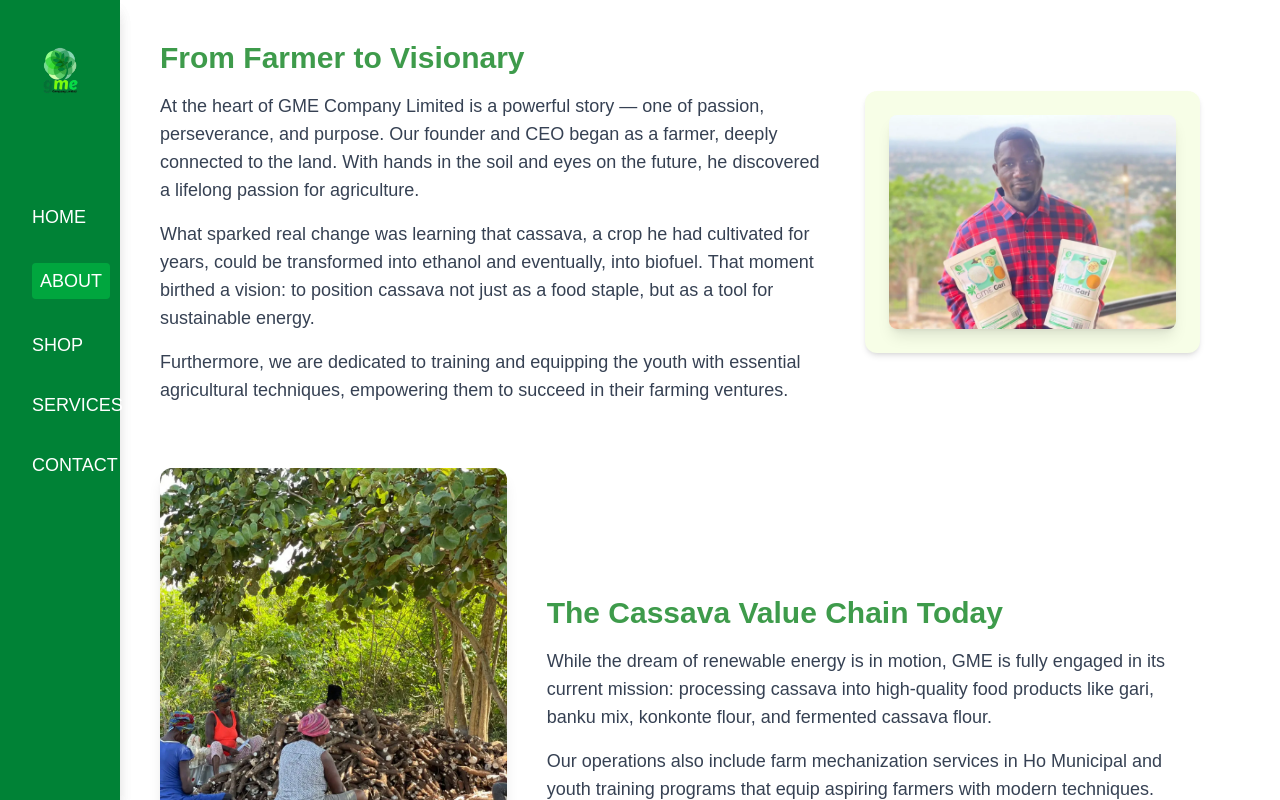
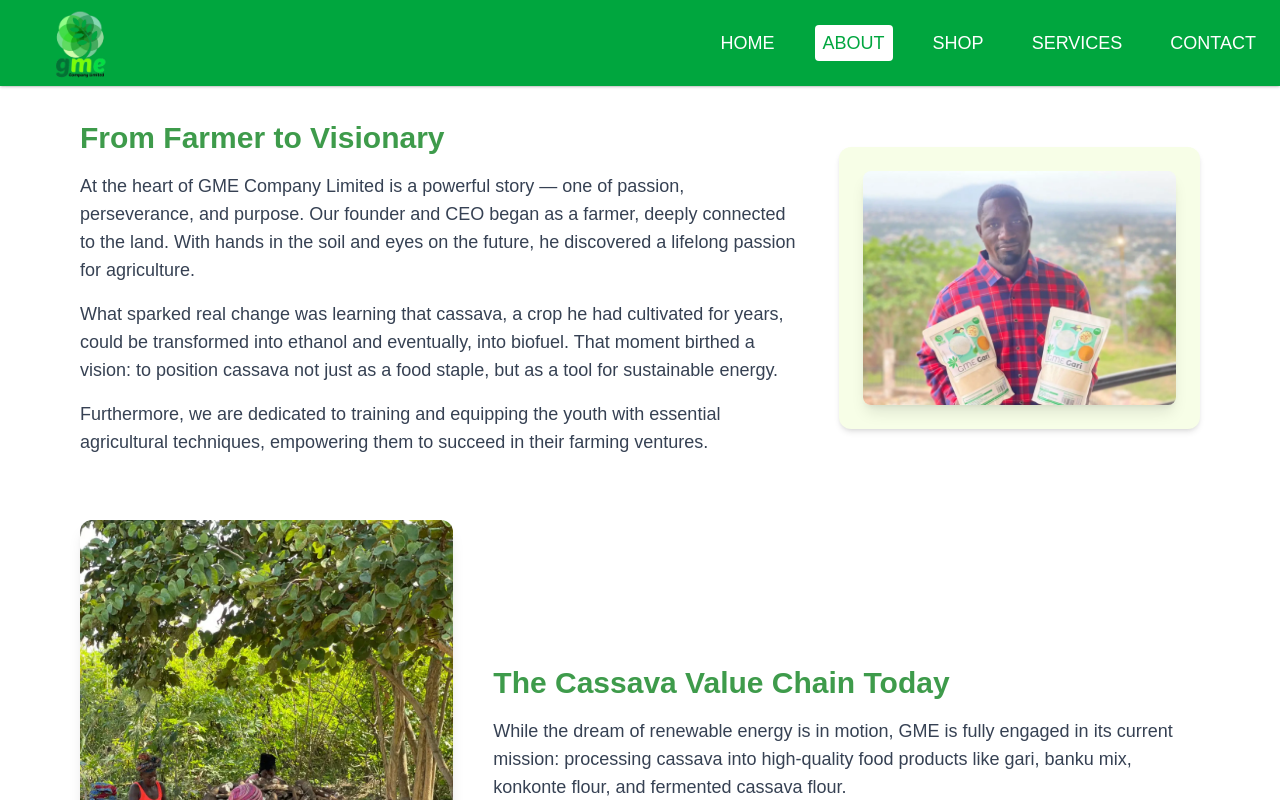
Before and after one commit to nkunimosei24/GME-Company, a React (Vite) app: page /aboutus in a window 1280 px wide. Shown: the top 800 px of the page. Built offline with nearby package versions, Linux system fonts and the light colour scheme; a web font is replaced by a local one.

Commit message:
Worked on the navbar

```diff
--- a/src/components/Footer.jsx
+++ b/src/components/Footer.jsx
@@ -6,7 +6,7 @@
 
 const Footer = () => {
   return (
-    <footer className="bg-lime-50 text-black pt-10 pb-6 md:ml-30 border-t border-green-200" id="contact">
+    <footer className="bg-lime-50 text-black pt-10 pb-6 border-t border-green-200" id="contact">
       <div className="container mx-auto px-6 grid grid-cols-1 sm:grid-cols-2 md:grid-cols-3 gap-10">
         {/* Logo and Description */}
         <div>
--- a/src/components/Hero.jsx
+++ b/src/components/Hero.jsx
@@ -37,12 +37,12 @@
 
     return (
         <div
-            className="hero flex flex-col justify-center items-center py-10 px-4 sm:px-6 lg:px-8 bg-cover bg-center transition-all duration-1000 ease-in-out "
+            className="hero flex flex-col justify-center items-center py-10 px-4 sm:px-6 lg:px-8 bg-cover bg-center transition-all duration-1000 ease-in-out  "
             style={{ backgroundImage: `url(${image})`}}
         >
              <div className="absolute inset-0 bg-black/20 z-0" />
             <div className="max-w-7xl mx-auto">
-                <div className="flex flex-col lg:flex-row gap-8 mb-12  items-center justify-center py-20 backdrop-blur-xs backdrop-brightness-75">
+                <div className="flex flex-col lg:flex-row gap-8 mb-12  items-center justify-center py-20 backdrop-blur-xs backdrop-brightness-75 md:mt-20">
                     <div className="relative z-20 px-4 max-w-3xl mx-auto text-center">
                         <div>
                             <div className="flex mb-4 justify-center items-center">
--- a/src/components/Items.jsx
+++ b/src/components/Items.jsx
@@ -47,7 +47,7 @@
 const Items = () => {
     return (
         <div>
-            <section className="py-12 px-4 md:px-16 bg-lime-50 md:ml-20">
+            <section className="py-12 px-4 md:px-16 bg-lime-50 ">
                 <h2 className="text-3xl font-bold mb-6 text-center text-[#1a882ad7]">Our Products</h2>
                 <div className="grid grid-cols-1 sm:grid-cols-2 md:grid-cols-3 gap-8">
                     {products.map(product => (
--- a/src/components/Navbar.jsx
+++ b/src/components/Navbar.jsx
@@ -1,82 +1,185 @@
 import React, { useState, useEffect } from 'react';
-import logo from '../assets/images/logo.webp';
+import logo from '../assets/images/logo.png';
 import { FaBars, FaTimes } from 'react-icons/fa';
-import { Link, useLocation } from 'react-router-dom';
-import { NavLink } from 'react-router-dom';
+import { Link, useLocation, NavLink } from 'react-router-dom';
+
+const Navbar = () => {
+  const [scrolled, setScrolled] = useState(false);
+  const [menuOpen, setMenuOpen] = useState(false);
+  const location = useLocation();
+
+  const path = location.pathname;
+  const isMobile = window.innerWidth < 768;
+  const isAboutPage = path === '/aboutus';
+  const isFullWidth = isMobile || isAboutPage;
+
+  useEffect(() => {
+    // Disable scroll effect on mobile and About page
+    if (isMobile || isAboutPage) return;
+
+    const handleScroll = () => {
+      if (window.scrollY > 80) {
+        setScrolled(true);
+      } else {
+        setScrolled(false);
+      }
+    };
+
+    window.addEventListener('scroll', handleScroll);
+    return () => window.removeEventListener('scroll', handleScroll);
+  }, [isMobile, isAboutPage]);
+
+  // Dynamic styles
+  let bgColor = 'bg-white';
+  let textColor = 'text-black';
+  let hoverColor = 'hover:underline';
+
+  if (isAboutPage) {
+    bgColor = 'bg-green-600';
+    textColor = 'text-white';
+    hoverColor = 'hover:underline';
+  }
 
 
-const Navbar = () => {
-  const [isOpen, setIsOpen] = useState(false);
-  const location = useLocation();
-  const [isMobile, setIsMobile] = useState(window.innerWidth < 768);
 
-  const isAboutPage = location.pathname === '/aboutus';
-
-
-  useEffect(() => {
-    const handleResize = () => setIsMobile(window.innerWidth < 768);
-    window.addEventListener('resize', handleResize);
-    return () => window.removeEventListener('resize', handleResize);
-  }, []);
-
-
-  const bgColor = isAboutPage ? 'bg-green-700' : 'bg-white';
-  const textColor = isAboutPage && isMobile ? 'text-black' : isAboutPage ? 'text-white' : 'text-black';
-  const hoverColor = 'hover:underline';
+  const navClasses = `fixed top-0 left-0 z-50 transition-all duration-300 ${bgColor} ${scrolled && !isFullWidth
+      ? 'w-full shadow-md'
+      : isFullWidth
+        ? 'w-full shadow'
+        : 'w-[90%] left-18 mx-auto mt-4 rounded-md shadow'
+    }`;
 
   return (
-    <>
-
-      <button
-        className={`fixed top-4 left-4 z-50 text-2xl md:hidden ${textColor}`}
-        onClick={() => setIsOpen(!isOpen)}
-      >
-        {isOpen ? <FaTimes /> : <FaBars />}
-      </button>
-
-
-      <div
-        className={`fixed top-0 left-0 h-full w-30 z-40 transform ${isOpen ? 'translate-x-0' : '-translate-x-full'
-          } transition-transform duration-300 ease-in-out md:translate-x-0 md:block ${bgColor} ${textColor} shadow-lg`}
-      >
-        <div className="p-4 flex gap-20 flex-col items-center space-y-6">
-
-          <Link to="/" onClick={() => setIsOpen(false)}>
-            <img src={logo} alt="logo" className="w-32 h-auto mt-6" />
+    <nav className={navClasses}>
+      <div className="px-4  flex justify-between items-center">
+        <Link to="/">
+          <img src={logo} alt="logo" className="w-32 h-auto" />
         </Link>
 
-
-          <div className="flex gap-4 flex-col space-y-4 text-lg font-medium w-full items-start px-4">
-            <NavLink to="/" onClick={() => setIsOpen(false)} className={({ isActive }) =>
-              `${isActive ? 'bg-green-600 text-white rounded px-2 py-1' : ''} hover:underline`
-            }>
+        {/* Desktop Nav */}
+        <div className={`hidden md:flex  space-x-8 items-center ${textColor}`}>
+          <NavLink
+            to="/"
+            className={({ isActive }) =>
+              `font-medium text-lg px-2 py-1 rounded ${isActive ? 'bg-green-600 text-white' : textColor
+              } ${hoverColor}`
+            }
+          >
             HOME
           </NavLink>
-            <NavLink to="/aboutus" onClick={() => setIsOpen(false)} className={({ isActive }) =>
-              `${isActive ? 'bg-green-600 text-white rounded px-2 py-1' : ''} hover:underline`
-            }>
+
+          <NavLink
+            to="/aboutus"
+            className={({ isActive }) =>
+              `font-medium text-lg px-2 py-1 rounded ${isActive ? 'bg-white text-green-600' : textColor
+              } ${hoverColor}`
+            }
+          >
             ABOUT
           </NavLink>
-            <NavLink to="/shop" onClick={() => setIsOpen(false)} className={({ isActive }) =>
-              `${isActive ? 'bg-green-600 text-white rounded px-2 py-1' : ''} hover:underline`
-            }>
+
+          <NavLink
+            to="/shop"
+            className={({ isActive }) =>
+              `font-medium text-lg px-2 py-1 rounded ${isActive ? 'bg-green-600 text-white' : textColor
+              } ${hoverColor}`
+            }
+          >
             SHOP
           </NavLink>
-            <NavLink to="/services" onClick={() => setIsOpen(false)} className={({ isActive }) =>
-              `${isActive ? 'bg-green-600 text-white rounded px-2 py-1' : ''} hover:underline`
-            }>
+
+          <NavLink
+            to="/services"
+            className={({ isActive }) =>
+              `font-medium text-lg px-2 py-1 rounded ${isActive ? 'bg-green-600 text-white' : textColor
+              } ${hoverColor}`
+            }
+          >
             SERVICES
           </NavLink>
-            <NavLink to="/contact" onClick={() => setIsOpen(false)} className={({ isActive }) =>
-              `${isActive ? 'bg-green-600 text-white rounded px-2 py-1' : ''} hover:underline`
-            }>
+
+          <NavLink
+            to="/contact"
+            className={({ isActive }) =>
+              `font-medium text-lg px-2 py-1 rounded ${isActive ? 'bg-green-600 text-white' : textColor
+              } ${hoverColor}`
+            }
+          >
             CONTACT
           </NavLink>
+
         </div>
 
+        {/* Mobile Toggle */}
+        <button
+          className={`md:hidden text-2xl ${textColor}`}
+          onClick={() => setMenuOpen(!menuOpen)}
+        >
+          {menuOpen ? <FaTimes /> : <FaBars />}
+        </button>
       </div>
+
+      {/* Mobile Menu */}
+      {menuOpen && (
+        <div className={`md:hidden px-4 pb-4 space-y-4 flex flex-col ${bgColor} ${textColor}`}>
+          <NavLink
+            to="/"
+            onClick={() => setMenuOpen(false)}
+            className={({ isActive }) =>
+              `font-medium text-lg px-2 py-1 rounded ${isActive ? 'bg-green-600 text-white' : textColor
+              } ${hoverColor}`
+            }
+          >
+            HOME
+          </NavLink>
+
+          <NavLink
+            to="/aboutus"
+            onClick={() => setMenuOpen(false)}
+            className={({ isActive }) =>
+              `font-medium text-lg px-2 py-1 rounded ${isActive ? 'bg-white text-green-600' : textColor
+              } ${hoverColor}`
+            }
+          >
+            ABOUT
+          </NavLink>
+
+          <NavLink
+            to="/shop"
+            onClick={() => setMenuOpen(false)}
+            className={({ isActive }) =>
+              `font-medium text-lg px-2 py-1 rounded ${isActive ? 'bg-green-600 text-white' : textColor
+              } ${hoverColor}`
+            }
+          >
+            SHOP
+          </NavLink>
+
+          <NavLink
+            to="/services"
+            onClick={() => setMenuOpen(false)}
+            className={({ isActive }) =>
+              `font-medium text-lg px-2 py-1 rounded ${isActive ? 'bg-green-600 text-white' : textColor
+              } ${hoverColor}`
+            }
+          >
+            SERVICES
+          </NavLink>
+
+          <NavLink
+            to="/contact"
+            onClick={() => setMenuOpen(false)}
+            className={({ isActive }) =>
+              `font-medium text-lg px-2 py-1 rounded ${isActive ? 'bg-green-600 text-white' : textColor
+              } ${hoverColor}`
+            }
+          >
+            CONTACT
+          </NavLink>
+
         </div>
-    </>
+      )}
+    </nav>
   );
 };
 
--- a/src/components/Testimonials.jsx
+++ b/src/components/Testimonials.jsx
@@ -27,7 +27,7 @@
 
 const Testimonials = () => {
   return (
-    <section className="bg-white py-12 px-4 md:px-16 md:ml-20 ">
+    <section className="bg-white py-12 px-4 md:px-16 ">
       <h2 className="text-3xl font-bold text-center text-[#1a882ad7] mb-10">What Our Customers Say</h2>
       <div className="grid grid-cols-1 md:grid-cols-3 gap-8">
         {testimonials.map((testimonial, index) => (
--- a/src/pages/home/sections/AboutUs.jsx
+++ b/src/pages/home/sections/AboutUs.jsx
@@ -9,7 +9,7 @@
   return (
     <div className=''>
       <Navbar />
-      <div className="px-6 md:px-20 py-10 space-y-16 md:ml-20">
+      <div className="px-6 md:px-20 py-10 space-y-16 md:mt-20">
 
         <section className="flex flex-col md:flex-row items-center gap-10">
 
--- a/src/pages/home/sections/Contact.jsx
+++ b/src/pages/home/sections/Contact.jsx
@@ -22,7 +22,6 @@
 
   return (
     <div>
-      <Navbar />
       <div
   className="relative flex flex-col justify-center items-center min-h-screen px-4 bg-cover bg-center"
   style={{ backgroundImage: `url(${image})` }}
@@ -34,7 +33,7 @@
   <motion.form
     action="https://formspree.io/f/mnnvqpdo"
     method="POST"
-    className="relative z-10 flex flex-col gap-6 p-8 w-full  max-w-md rounded-xl backdrop-blur-md bg-white/10 border border-white/20 shadow-lg"
+    className="relative z-10 flex flex-col gap-6 p-8 w-full  max-w-md rounded-xl backdrop-blur-md bg-white/10 border border-white/20 shadow-lg md:mt-20"
     initial="hidden"
     whileInView="visible"
     viewport={{ once: true }}
--- a/src/pages/home/sections/Services.jsx
+++ b/src/pages/home/sections/Services.jsx
@@ -30,7 +30,7 @@
 
 const Services = () => {
   return (
-    <section className="bg-white py-12 px-4 md:px-16  md:ml-20">
+    <section className="bg-white py-12 px-4 md:px-16  md:mt-20">
       <Navbar />
       <div className="text-center mb-12 ">
         <h2 className="text-3xl font-bold text-[#1a882ad7]">Our Agricultural Mechanization Services</h2>
```
Lines whose indentation alone changed are shown as unchanged.
